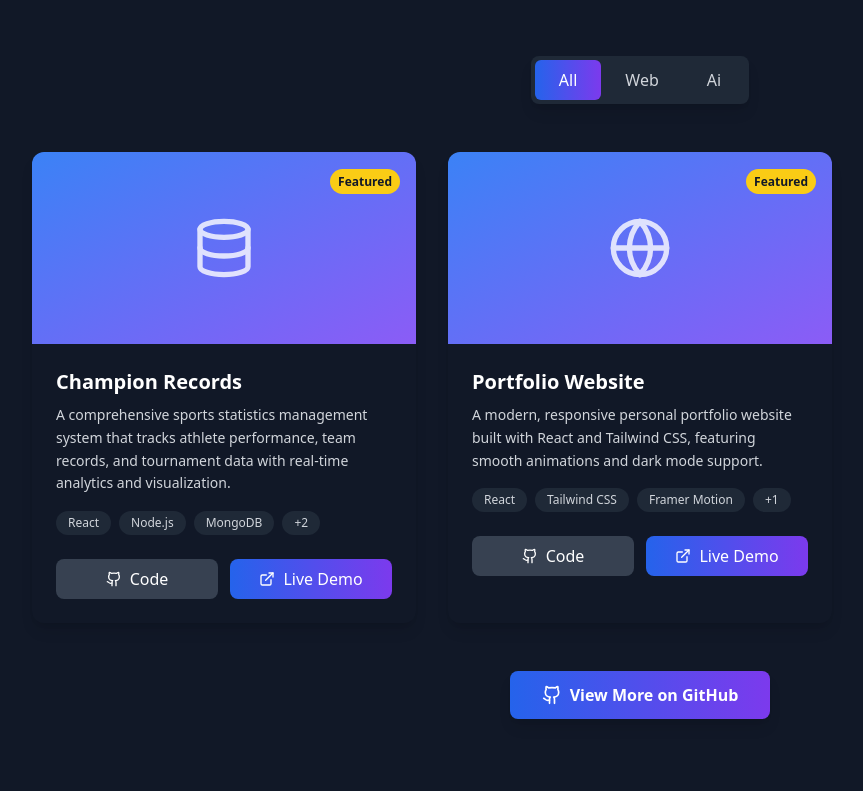
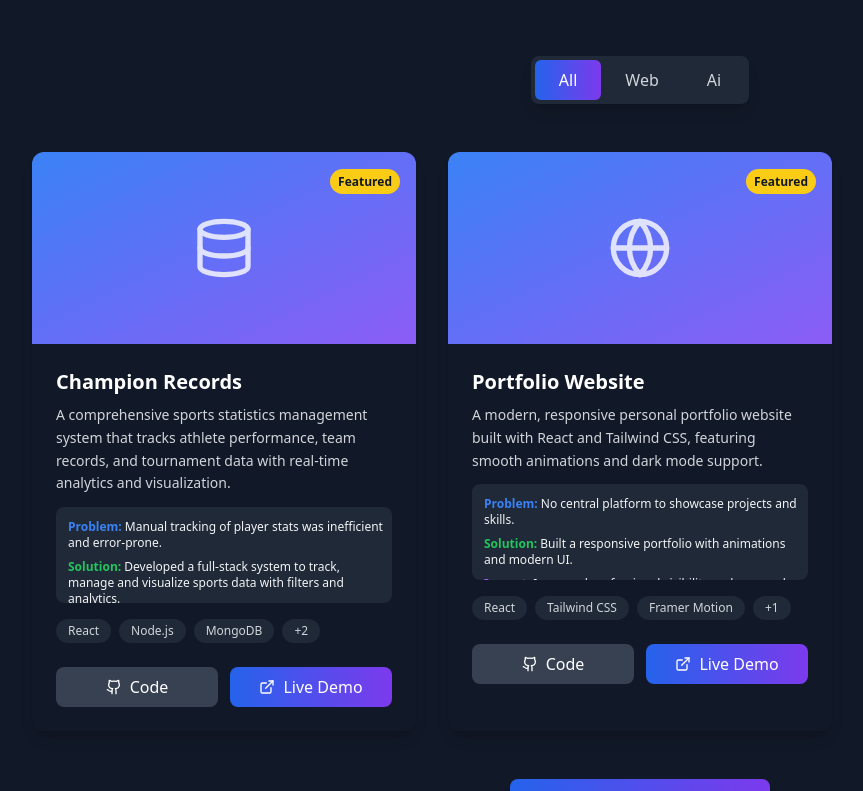
Before and after one commit to Ayushbangwal/Portfolio-website, a React (Create React App) app: page / in a window 1280 px wide. Shown: the part 2000-2791 px from the top of the page, without its empty margins (0-863 px from the left). Built offline with nearby package versions, Linux system fonts and the light colour scheme; the HTML template or start-up script is replaced by a standard one.

Commit message:
Updated projects section with problem solution impact and scroll UI

```diff
--- a/src/components/Navbar.js
+++ b/src/components/Navbar.js
@@ -1,8 +1,8 @@
 import React, { useState, useEffect } from 'react';
 import { motion } from 'framer-motion';
-import { Sun, Moon, Menu, X, Github, Linkedin, Mail } from 'lucide-react';
+import { Menu, X, Github, Linkedin, Mail } from 'lucide-react';
 
-const Navbar = ({ isDarkMode, toggleTheme }) => {
+const Navbar = () => {
   const [isScrolled, setIsScrolled] = useState(false);
   const [isMobileMenuOpen, setIsMobileMenuOpen] = useState(false);
 
@@ -51,7 +51,7 @@ const Navbar = ({ isDarkMode, toggleTheme }) => {
             className="flex-shrink-0"
           >
             <h1 className="text-2xl font-bold bg-gradient-to-r from-primary-400 to-accent-400 bg-clip-text text-transparent">
-              Portfolio
+              Ayush Bangwal
             </h1>
           </motion.div>
 
@@ -90,29 +90,15 @@ const Navbar = ({ isDarkMode, toggleTheme }) => {
               <Linkedin size={20} />
             </a>
             <a
-              href="mailto:your.email@example.com"
+              href="mailto:ayushbangwal0@gmail.com"
               className="text-gray-400 hover:text-white transition-colors"
             >
               <Mail size={20} />
             </a>
-
-            {/* Theme Toggle */}
-            <button
-              onClick={toggleTheme}
-              className="p-2 rounded-lg bg-gray-200 dark:bg-gray-700 hover:bg-gray-300 dark:hover:bg-gray-600 transition-colors"
-            >
-              {isDarkMode ? <Sun size={20} /> : <Moon size={20} />}
-            </button>
           </div>
 
           {/* Mobile menu button */}
-          <div className="md:hidden flex items-center space-x-2">
-            <button
-              onClick={toggleTheme}
-              className="p-2 rounded-lg bg-gray-200 dark:bg-gray-700 hover:bg-gray-300 dark:hover:bg-gray-600 transition-colors"
-            >
-              {isDarkMode ? <Sun size={20} /> : <Moon size={20} />}
-            </button>
+          <div className="md:hidden flex items-center">
             <button
               onClick={() => setIsMobileMenuOpen(!isMobileMenuOpen)}
               className="p-2 rounded-md text-gray-400 hover:text-white hover:bg-gray-700 focus:outline-none"
--- a/src/components/Projects.js
+++ b/src/components/Projects.js
@@ -10,6 +10,10 @@ const Projects = () => {
       id: 1,
       title: 'Champion Records',
       description: 'A comprehensive sports statistics management system that tracks athlete performance, team records, and tournament data with real-time analytics and visualization.',
+      problem: 'Manual tracking of player stats was inefficient and error-prone.',
+      solution: 'Developed a full-stack system to track, manage and visualize sports data with filters and analytics.',
+      impact: 'Reduced manual effort and improved data accuracy and accessibility.',
+
       techStack: ['React', 'Node.js', 'MongoDB', 'Express', 'Chart.js'],
       githubUrl:"https://github.com/Ayushbangwal/Champion-Records",
               // https://github.com/Ayushbangwal/Champion-Records,
@@ -22,6 +26,10 @@ const Projects = () => {
       id: 2,
       title: 'Portfolio Website',
       description: 'A modern, responsive personal portfolio website built with React and Tailwind CSS, featuring smooth animations and dark mode support.',
+
+      problem: 'No central platform to showcase projects and skills.',
+      solution: 'Built a responsive portfolio with animations and modern UI.',
+      impact: 'Improved professional visibility and personal branding.',
       techStack: ['React', 'Tailwind CSS', 'Framer Motion', 'Lucide React'],
       githubUrl: 'https://github.com/yourusername/portfolio',
       liveUrl: 'https://yourportfolio.netlify.app',
@@ -93,9 +101,22 @@ const Projects = () => {
             {project.title}
           </h3>
 
-          <p className="text-gray-600 dark:text-gray-300 mb-4 text-sm leading-relaxed">
-            {project.description}
-          </p>
+         <p className="text-gray-600 dark:text-gray-300 mb-3 text-sm leading-relaxed">
+  {project.description}
+</p>
+
+<div className="bg-gray-100 dark:bg-gray-800 p-3 rounded-lg text-xs
+space-y-2 mb-4 max-h-24 pr-1 overflow-y-auto scrollbar-thin">
+  <p>
+    <span className="text-blue-500 font-semibold">Problem:</span> {project.problem}
+  </p>
+  <p>
+    <span className="text-green-500 font-semibold">Solution:</span> {project.solution}
+  </p>
+  <p>
+    <span className="text-purple-500 font-semibold">Impact:</span> {project.impact}
+  </p>
+</div>
 
           {/* Tech Stack */}
           <div className="flex flex-wrap gap-2 mb-6">
--- a/src/index.css
+++ b/src/index.css
@@ -58,3 +58,14 @@ html {
   0% { transform: rotate(0deg); }
   100% { transform: rotate(360deg); }
 }
+/* 🔥 Custom Scrollbar */
+.scrollbar-thin::-webkit-scrollbar {
+  width: 4px;
+}
+
+.scrollbar-thin::-webkit-scrollbar-thumb {
+  background: linear-gradient(45deg, #3b82f6, #8b5cf6);
+}
+.scrollbar-thin::-webkit-scrollbar-track {
+  background: transparent;
+}
```
